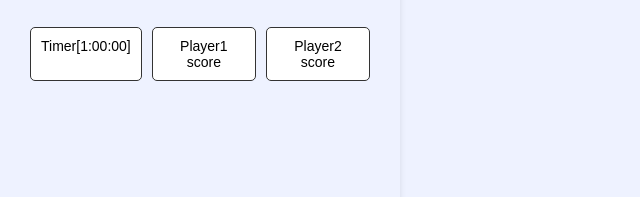
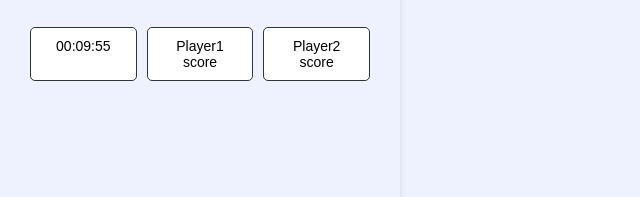
Before and after one commit to asdfghjkl85/Yeetcode, a browser extension: page ChromeExtension/Frontend/game-play-screen.html in a window 1280 px wide. Shown: the part 291-488 px from the top of the page, 0-640 px from the left. Drawn offline with Linux system fonts and the light colour scheme.

Commit message:
Added timer and functionality

```diff
--- a/ChromeExtension/Frontend/assets/js/popup.js
+++ b/ChromeExtension/Frontend/assets/js/popup.js
@@ -1,5 +1,5 @@
 // Leetcode user API functionality
-//import { leetcodeUser } from "../../../Backend/leetcode_user";
+//import getUserData from "./../../../Backend/leetcode_user.js";
 
 document.addEventListener("DOMContentLoaded", function () {
 
--- /dev/null
+++ b/ChromeExtension/Frontend/assets/js/timer.js
@@ -0,0 +1,52 @@
+var numHours = 0;
+var numMinutes = 10;
+var numSeconds = 0;
+
+const gameOverPage = "assets/yeet_motion_html_files/yeet_motion.html";
+
+function getNextTime(hours, minutes, seconds) {
+    //precondition: hours, minutes, and/or seconds > 0
+    if (seconds === 0) {
+        if (minutes === 0) {
+            --hours;
+            seconds = 59;
+            minutes = 59;
+        }
+        else {
+            --minutes;
+            seconds = 59;
+        }
+    }
+    else {
+        --seconds;
+    }
+    let retTime = [hours, minutes, seconds];
+    return retTime;
+}
+
+function timeFormated(hours, minutes, seconds) {
+    //0 <= hours <= 5; 0 <= minutes, seconds < 60
+    var timeOutput = ``;
+    if (hours < 10) {timeOutput += `0`;}
+    timeOutput += `${hours}:`;
+    if (minutes < 10) {timeOutput += `0`;}
+    timeOutput += `${minutes}:`;
+    if (seconds < 10) {timeOutput += `0`;}
+    timeOutput += `${seconds}`;
+    return timeOutput;
+}
+
+var intervalTimer = setInterval(function() {
+    const nextTime = getNextTime(numHours, numMinutes, numSeconds);
+    numHours = nextTime[0];
+    numMinutes = nextTime[1];
+    numSeconds = nextTime[2];
+    if (numHours === 0 && numMinutes === 0 && numSeconds === 0) {
+        //switch to game over
+        window.location.href = gameOverPage;
+    }
+    else {
+        //for later: reformat time
+        document.getElementById("timerText").innerText = timeFormated(numHours, numMinutes, numSeconds);
+    }
+}, 1000);
--- a/ChromeExtension/Frontend/game-play-screen.html
+++ b/ChromeExtension/Frontend/game-play-screen.html
@@ -47,9 +47,13 @@
 
     <!-- Row 3 with 3 Columns -->
     <div class="row3">
-        <div>Timer[1:00:00]</div>
+        <div id="timerText">
+            Timer[1:00:00]
+        </div>
         <div>Player1 score</div>
         <div>Player2 score</div>
     </div>
+
+    <script src="assets/js/timer.js"></script>
 </body>
 </html>
```
Also changed, not shown: ChromeExtension/Frontend/create-team-screen.html (+1 -1 lines), 1 other file.
